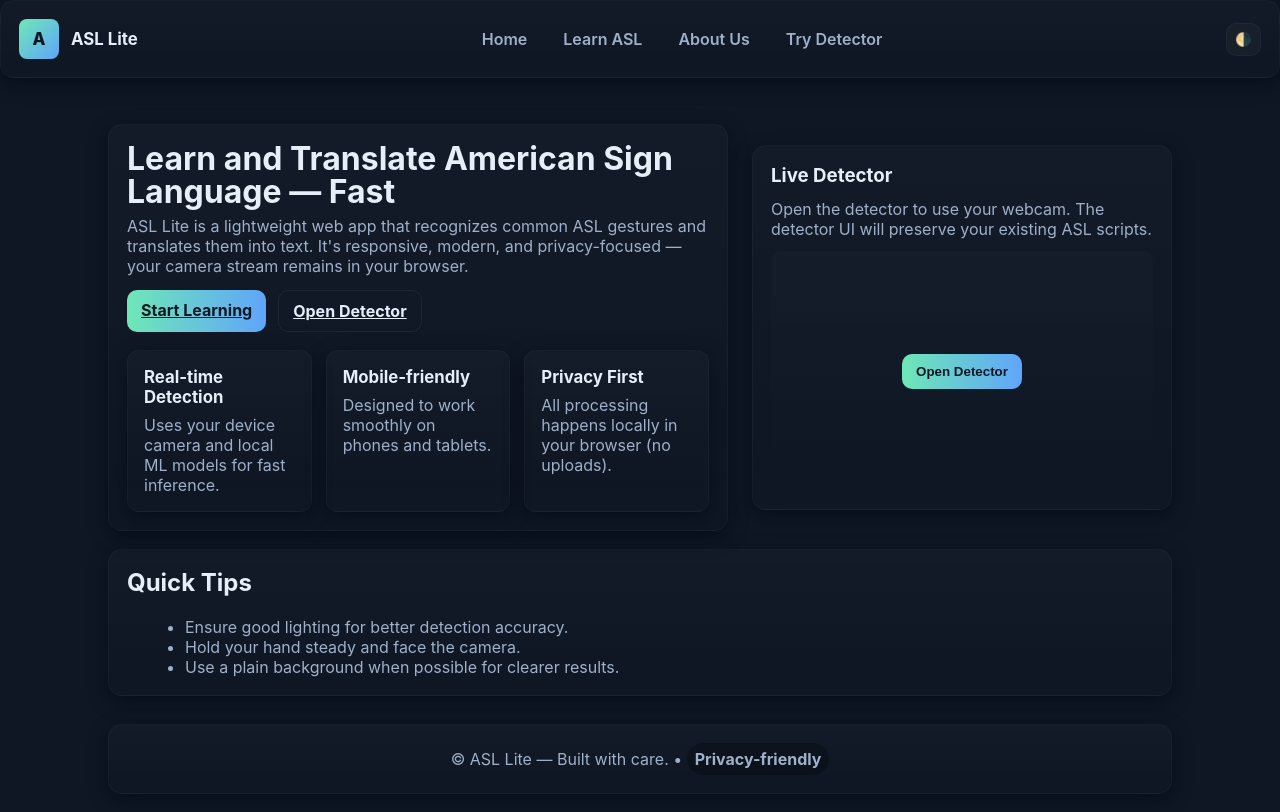
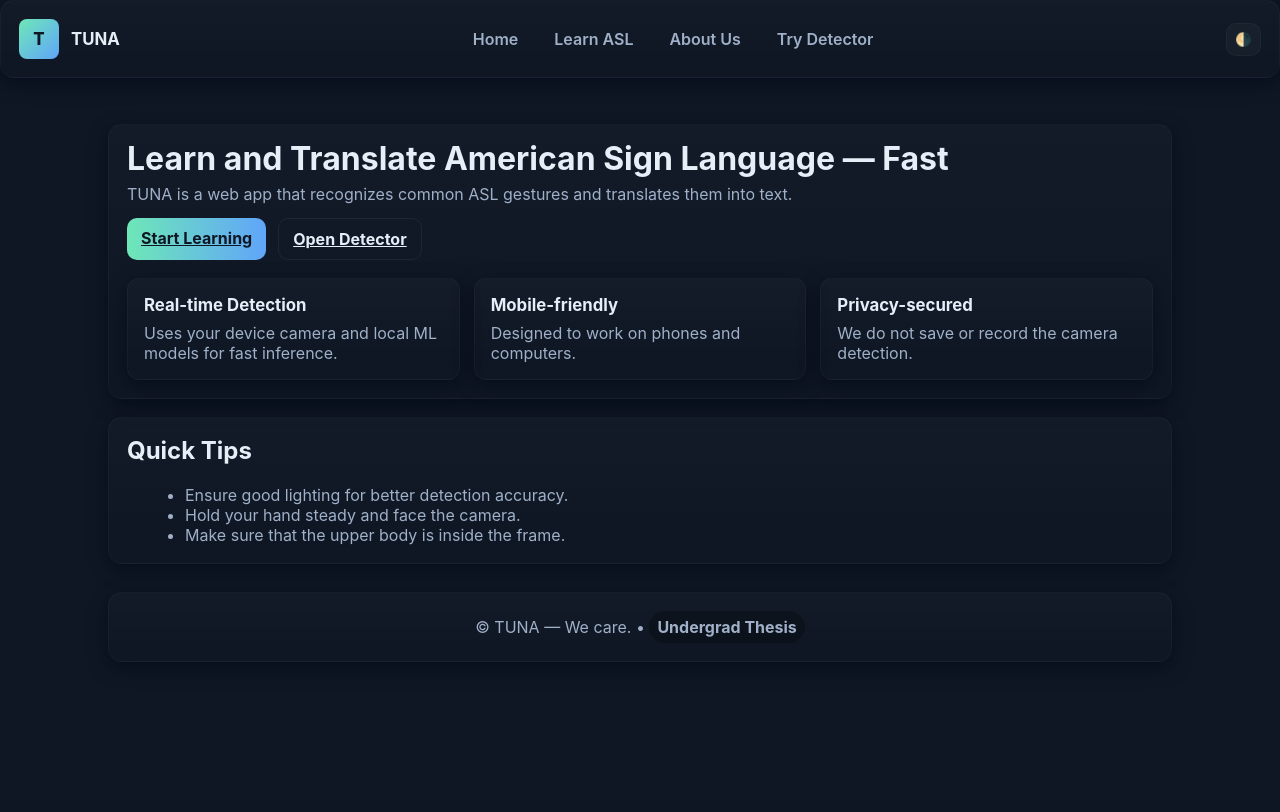
Before and after one commit to yukio031/asl-lite, a Django app: page / in a window 1280 px wide. After the commit the page ends 662 px from the top, so only its background shows below. Run offline with Django 5.2, Linux system fonts and the light colour scheme.

Commit message:
Rename ASL Lite to TUNA in home.html

```diff
--- a/translator/templates/home.html
+++ b/translator/templates/home.html
@@ -4,7 +4,7 @@
 <head>
 <meta charset="utf-8" />
 <meta name="viewport" content="width=device-width,initial-scale=1" />
-<title>ASL Lite — Home</title>
+<title>TUNA — Home</title>
 <style>
 :root{
   --bg:#0f1724; --card:#0b1220; --text:#e6eef8; --muted:#9fb0c8; --accent:#6ee7b7;
@@ -29,7 +29,7 @@ html,body{
 .nav a{padding:8px 12px;border-radius:10px;text-decoration:none;color:var(--muted);font-weight:600}
 .nav a:hover{background:var(--glass);color:var(--text)}
 .container{max-width:1100px;margin:28px auto;padding:18px;}
-.hero{display:grid;grid-template-columns:1fr 420px;gap:24px;align-items:center}
+.hero{display:grid;grid-template-columns:1fr;gap:24px;align-items:center}
 .card{background:linear-gradient(180deg,rgba(255,255,255,0.02),transparent);border-radius:14px;padding:18px;box-shadow:0 6px 18px rgba(2,6,23,0.6);border:1px solid rgba(255,255,255,0.03)}
 .hero h1{margin:0 0 8px 0;font-size:2rem;line-height:1.02}
 .hero p{margin:0;color:var(--muted)}
@@ -58,7 +58,7 @@ html,body{
 </head>
 <body>
 <header class="header card">
-  <div class="brand"><div class="logo">A</div><div>ASL Lite</div></div>
+  <div class="brand"><div class="logo">T</div><div>TUNA</div></div>
   <nav class="nav" aria-label="Main Navigation">
     <a href="{% url 'home' %}">Home</a>
     <a href="{% url 'learn_asl' %}">Learn ASL</a>
@@ -74,7 +74,7 @@ html,body{
   <section class="hero">
     <div class="card">
       <h1>Learn and Translate American Sign Language — Fast</h1>
-      <p>ASL Lite is a lightweight web app that recognizes common ASL gestures and translates them into text. It's responsive, modern, and privacy-focused — your camera stream remains in your browser.</p>
+      <p>TUNA is a web app that recognizes common ASL gestures and translates them into text.</p>
       <div class="cta-row">
         <a class="button primary" href="{% url 'learn_asl' %}">Start Learning</a>
         <a class="button secondary" href="{% url 'asl' %}" id="open-detector">Open Detector</a>
@@ -86,22 +86,14 @@ html,body{
         </div>
         <div class="feature card">
           <h3>Mobile-friendly</h3>
-          <p class="muted">Designed to work smoothly on phones and tablets.</p>
+          <p class="muted">Designed to work on phones and computers.</p>
         </div>
         <div class="feature card">
-          <h3>Privacy First</h3>
-          <p class="muted">All processing happens locally in your browser (no uploads).</p>
+          <h3>Privacy-secured</h3>
+          <p class="muted">We do not save or record the camera detection.</p>
         </div>
       </div>
     </div>
-
-    <aside class="card" style="display:flex;flex-direction:column;gap:12px;align-items:stretch">
-      <h3 style="margin:0">Live Detector</h3>
-      <p style="margin:0;color:var(--muted)">Open the detector to use your webcam. The detector UI will preserve your existing ASL scripts.</p>
-      <div id="detector-area" style="min-height:240px;display:flex;flex-direction:column;gap:8px;align-items:center;justify-content:center;border-radius:10px;background:linear-gradient(180deg,rgba(255,255,255,0.015),transparent);">
-        <button class="button primary" id="detector-open-btn">Open Detector</button>
-      </div>
-    </aside>
   </section>
 
   <section class="card" style="margin-top:18px">
@@ -109,12 +101,12 @@ html,body{
     <ul style="margin:8px 0 0 18px;color:var(--muted)">
       <li>Ensure good lighting for better detection accuracy.</li>
       <li>Hold your hand steady and face the camera.</li>
-      <li>Use a plain background when possible for clearer results.</li>
+      <li>Make sure that the upper body is inside the frame.</li>
     </ul>
   </section>
 
   <footer class="footer card">
-    <div>© ASL Lite — Built with care. • <span class="badge">Privacy-friendly</span></div>
+    <div>© TUNA — We care. • <span class="badge">Undergrad Thesis</span></div>
   </footer>
 </main>
 
```
